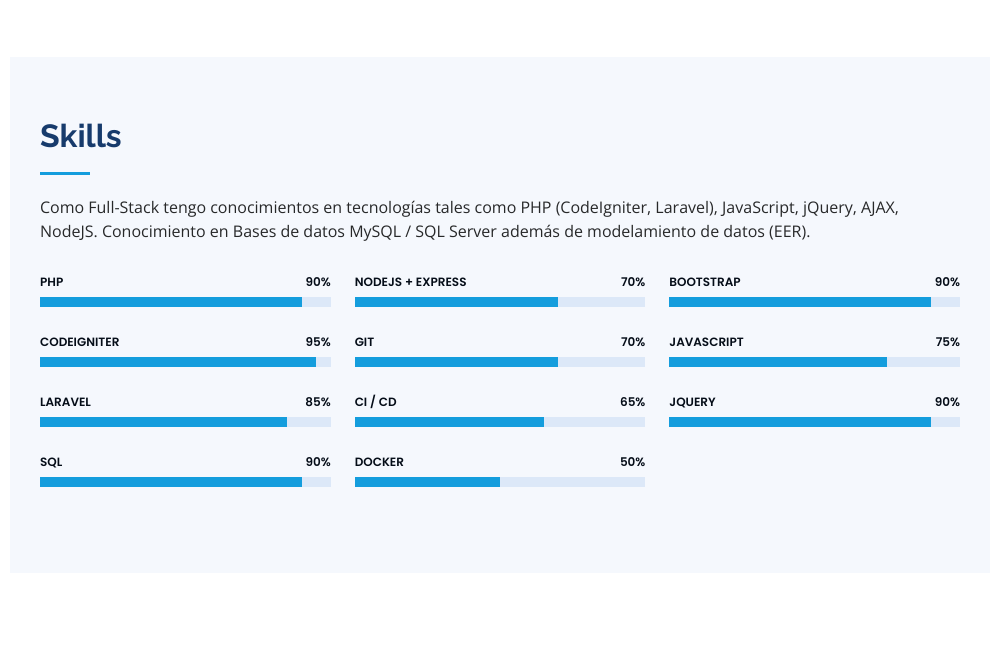
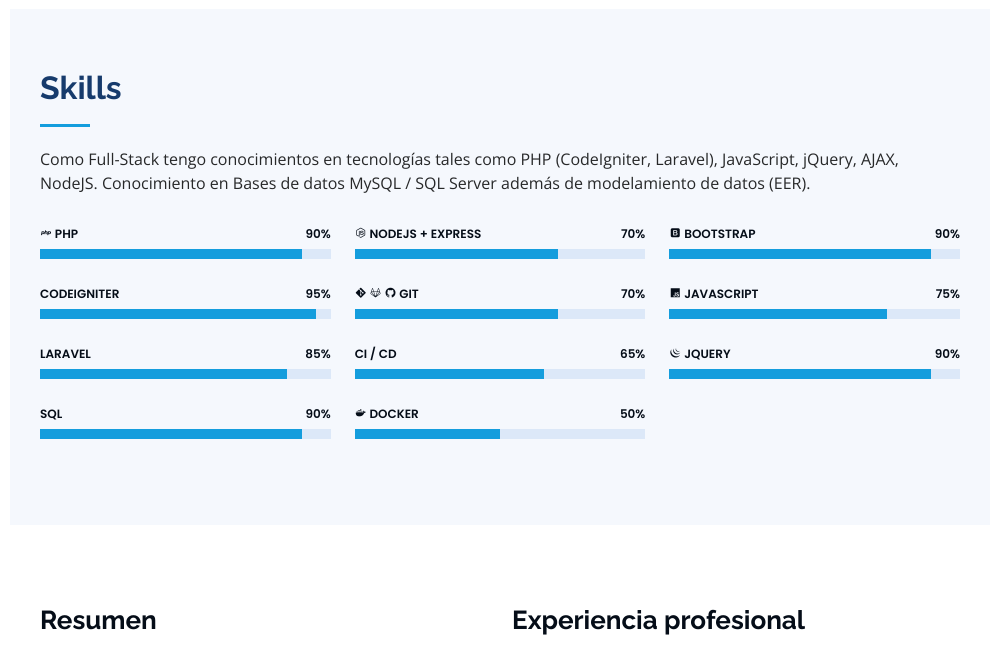
Before and after one commit to EliasCatalan/mecg, a plain HTML site: page index.html in a window 1280 px wide. Shown: the part 1331-1981 px from the top of the page, without its empty margins (290-1280 px from the left). Drawn offline with nearby package versions, Linux system fonts and the light colour scheme.

Commit message:
- ajuste estilos

```diff
--- a/index.html
+++ b/index.html
@@ -78,10 +78,10 @@
                 </div>
 
                 <div class="row">
-                    <div class="col-lg-4" data-aos="fade-right">
-                        <img src="assets/img/profile-img.jpg" class="img-fluid" alt="" style="width: 400px;">
+                    <div class="col-lg-3" data-aos="fade-right">
+                        <img src="assets/img/profile-img.jpg" class="img-fluid" alt="" style="width: 300px;">
                     </div>
-                    <div class="col-lg-8 pt-4 pt-lg-0 content" data-aos="fade-left">
+                    <div class="col-lg-9 pt-4 pt-lg-0 content" data-aos="fade-left">
                         <h3>🌐 Analista programador | Full-Stack</h3>
                         <p>
                             Ingeniero en Computación e Informática, cuento con más de 8 años de experiencia trabajando como full-stack de manera
@@ -130,7 +130,7 @@
                     <div class="col-lg-4" data-aos="fade-up" data-aos-delay="100">
 
                         <div class="progress">
-                            <span class="skill">PHP <i class="val">90%</i></span>
+                            <span class="skill"><i class='bx bxl-php'></i> PHP <i class="val">90%</i></span>
                             <div class="progress-bar-wrap">
                                 <div class="progress-bar" role="progressbar" aria-valuenow="90" aria-valuemin="0"  aria-valuemax="100"></div>
                             </div>
@@ -162,14 +162,17 @@
                     <div class="col-lg-4" data-aos="fade-up" data-aos-delay="100">
 
                         <div class="progress">
-                            <span class="skill">Nodejs + Express<i class="val">70%</i></span>
+                            <span class="skill"><i class='bx bxl-nodejs' ></i> Nodejs + Express<i class="val">70%</i></span>
                             <div class="progress-bar-wrap">
                                 <div class="progress-bar" role="progressbar" aria-valuenow="70" aria-valuemin="0" aria-valuemax="100"></div>
                             </div>
                         </div>
 
                         <div class="progress">
-                            <span class="skill">GIT<i class="val">70%</i></span>
+                            <span class="skill">
+                                <i class='bx bxl-git'></i>
+                                <i class='bx bxl-gitlab' ></i>
+                                <i class='bx bxl-github' ></i> GIT<i class="val">70%</i></span>
                             <div class="progress-bar-wrap">
                                 <div class="progress-bar" role="progressbar" aria-valuenow="70" aria-valuemin="0" aria-valuemax="100"></div>
                             </div>
@@ -184,7 +187,7 @@
 
 
                         <div class="progress">
-                            <span class="skill">Docker<i class="val">50%</i></span>
+                            <span class="skill"><i class='bx bxl-docker' ></i> Docker<i class="val">50%</i></span>
                             <div class="progress-bar-wrap">
                                 <div class="progress-bar" role="progressbar" aria-valuenow="50" aria-valuemin="0" aria-valuemax="100"></div>
                             </div>
@@ -194,21 +197,21 @@
                     <div class="col-lg-4" data-aos="fade-up">
 
                         <div class="progress">
-                            <span class="skill">BOOTSTRAP <i class="val">90%</i></span>
+                            <span class="skill"><i class='bx bxl-bootstrap' ></i> BOOTSTRAP <i class="val">90%</i></span>
                             <div class="progress-bar-wrap">
                                 <div class="progress-bar" role="progressbar" aria-valuenow="90" aria-valuemin="0" aria-valuemax="100"></div>
                             </div>
                         </div>
 
                         <div class="progress">
-                            <span class="skill">JavaScript <i class="val">75%</i></span>
+                            <span class="skill"><i class='bx bxl-javascript'></i> JavaScript <i class="val">75%</i></span>
                             <div class="progress-bar-wrap">
                                 <div class="progress-bar" role="progressbar" aria-valuenow="75" aria-valuemin="0" aria-valuemax="100"></div>
                             </div>
                         </div>
 
                         <div class="progress">
-                            <span class="skill">jQuery <i class="val">90%</i></span>
+                            <span class="skill"><i class='bx bxl-jquery' ></i> jQuery <i class="val">90%</i></span>
                             <div class="progress-bar-wrap">
                                 <div class="progress-bar" role="progressbar" aria-valuenow="90" aria-valuemin="0" aria-valuemax="100"></div>
                             </div>
```
